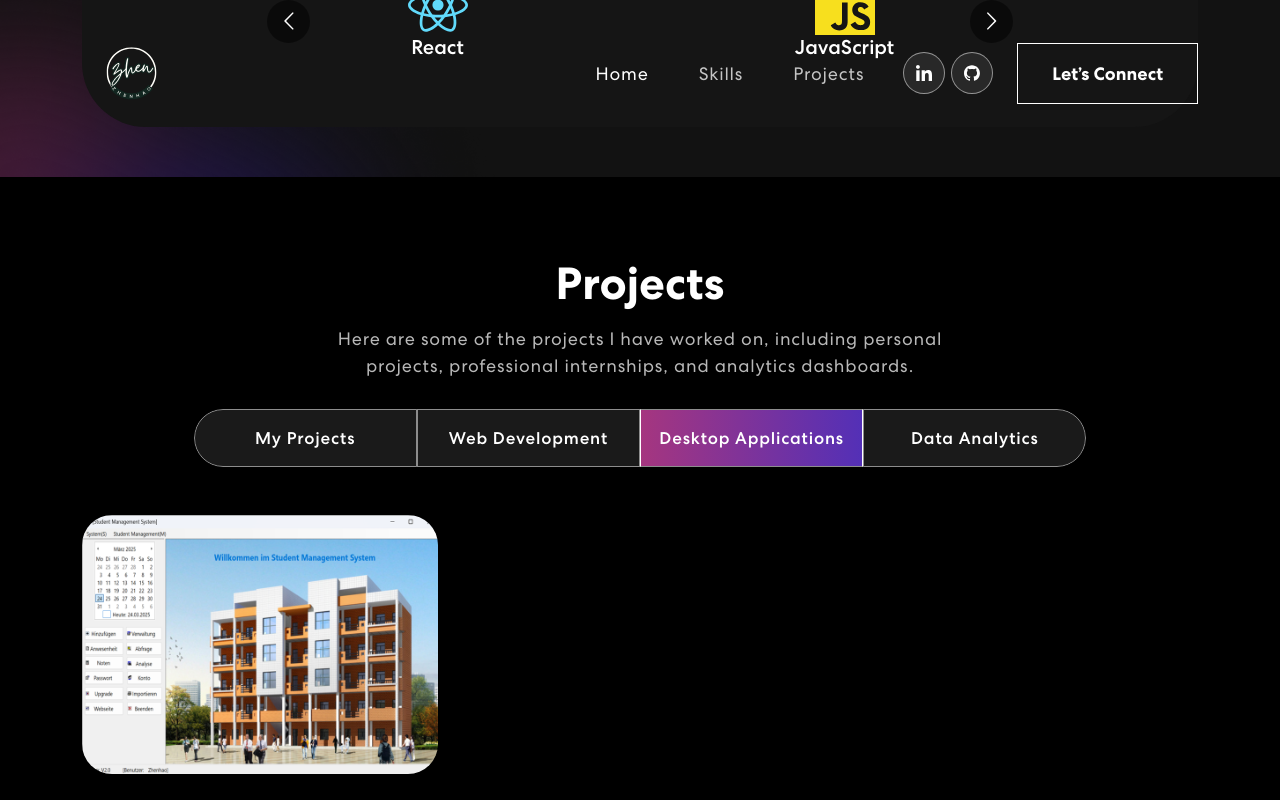
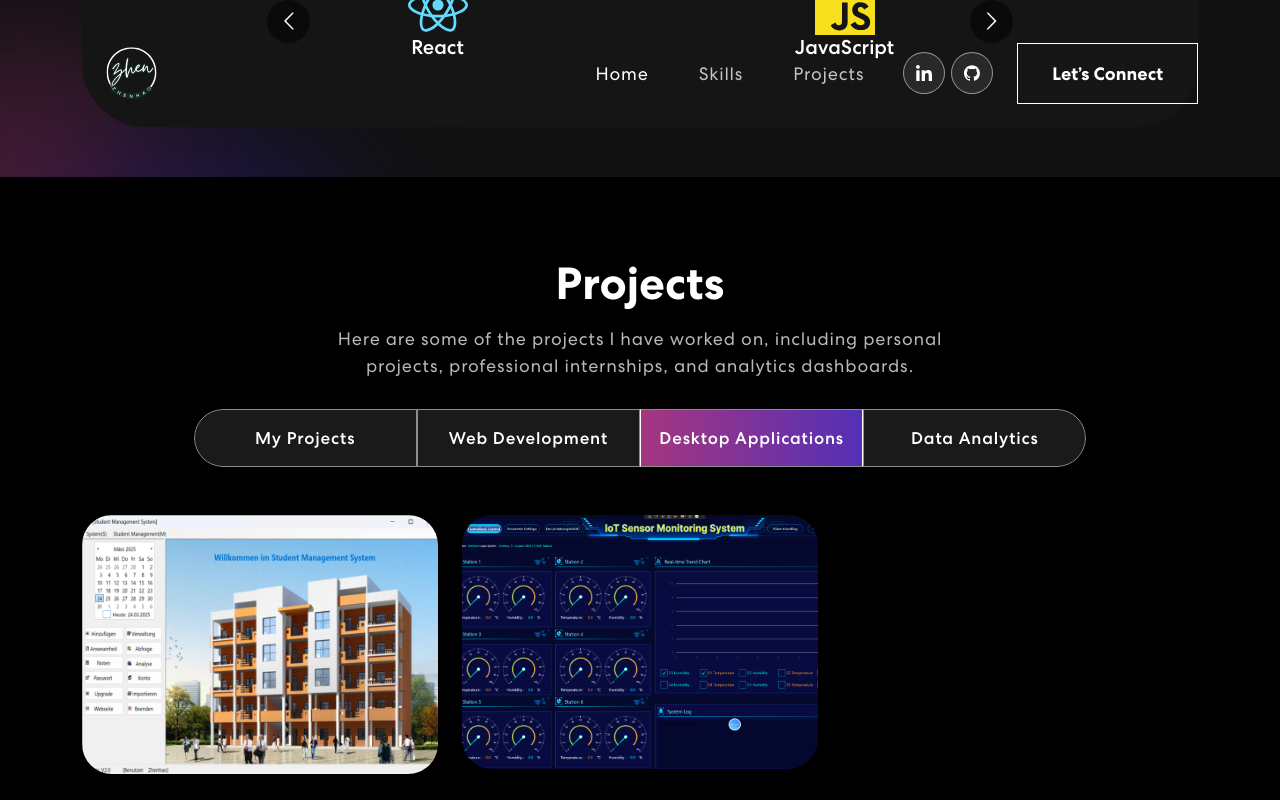
Before and after one commit to ZhenhaoPeng/portfolio, a React (Create React App) app: page / in a window 1280 px wide. Both pictures are taken after a click on the tab "Desktop Applications". Shown: the part 956-1756 px from the top of the page. Built offline with nearby package versions, Linux system fonts and the light colour scheme.

Commit message:
Update project cards and catergorie

```diff
--- a/src/components/Projects.js
+++ b/src/components/Projects.js
@@ -29,9 +29,9 @@ export const Projects = () => {
       videoLink: `${process.env.PUBLIC_URL}/videos/internal-crm-demo.mp4`,
     },
     {
-      title: "Desktop Student Management",
+      title: "Student Management (WinForms)",
       description:
-        "A desktop application built with C# and Windows Forms to manage student data, including grades, attendance, and personal information.",
+        "A Desktop application built with C# and Windows Forms to manage student data, including grades, attendance, and personal information.",
       imgUrl: projImg6,
       videoLink: `${process.env.PUBLIC_URL}/videos/student-management-demo.mp4`,
     },
@@ -139,7 +139,8 @@ export const Projects = () => {
                         <Row>
                           {projects
                             .filter((project) =>
-                              project.title.includes("Desktop")
+                              project.title.includes("Desktop") ||
+                              project.description.includes("Desktop")
                             )
                             .map((project, index) => {
                               return <ProjectCard key={index} {...project} />;
```
